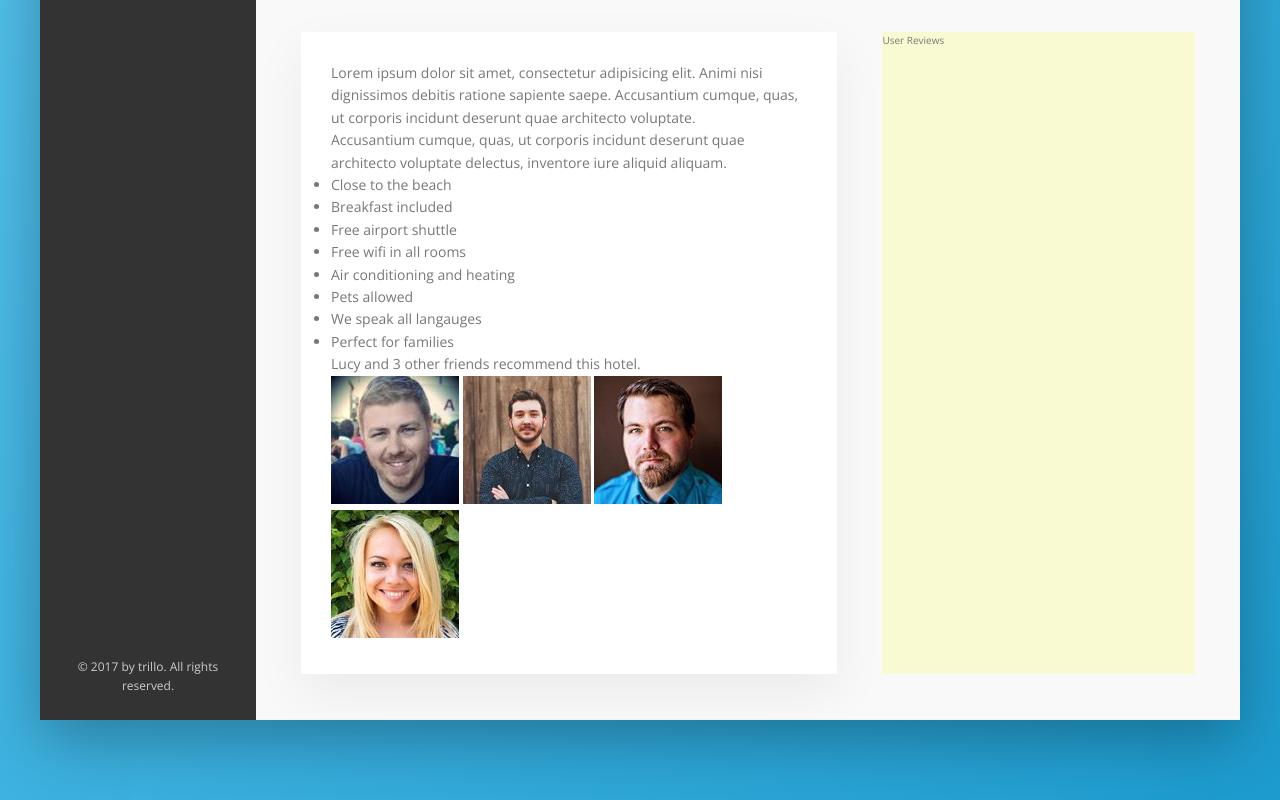
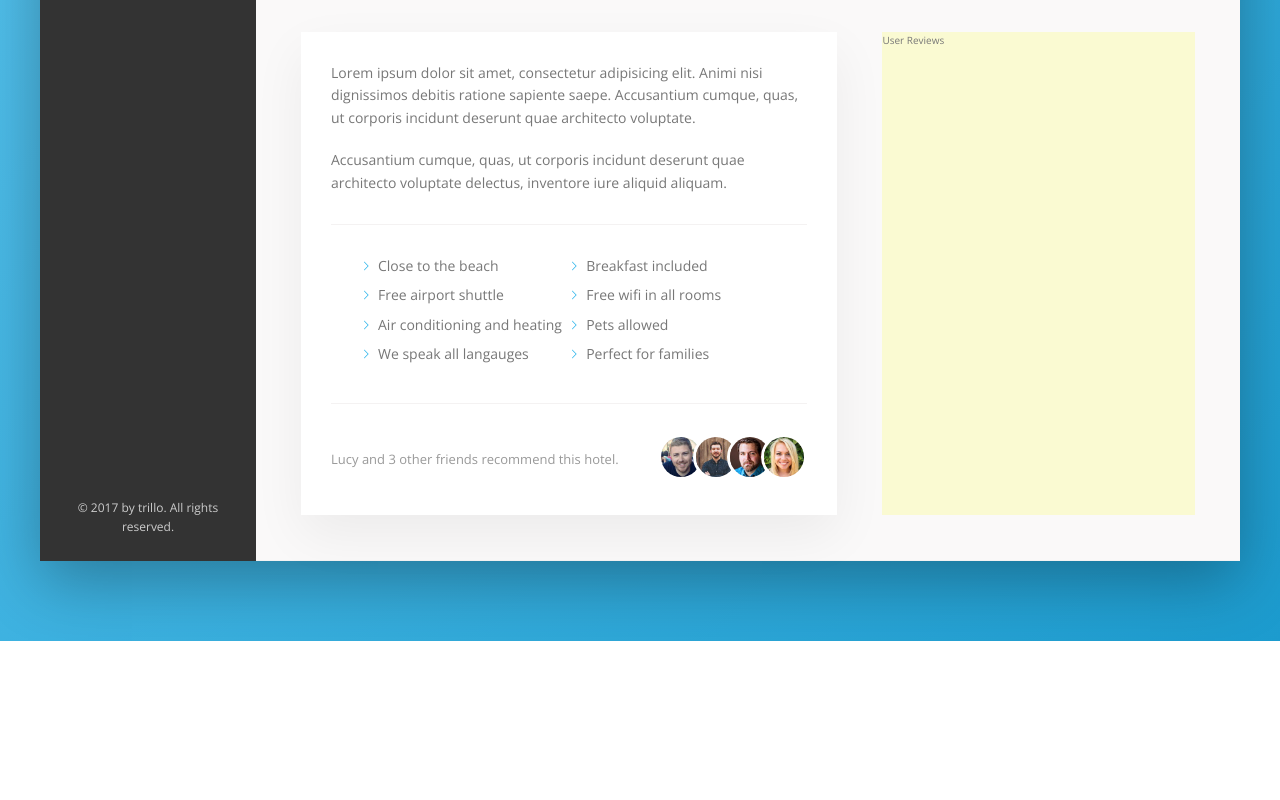
Before and after one commit to zacsolo/scss_vacation, a website: page index.html in a window 1280 px wide. Shown: the part 615-1415 px from the top of the page. After the commit the page ends 1256 px from the top, so only its background shows below. Drawn offline with nearby package versions, Linux system fonts and the light colour scheme.

Commit message:
Description Images

```diff
--- a/sass/_components.scss
+++ b/sass/_components.scss
@@ -278,4 +278,64 @@
 }
 
 /////////////////////////////////////////
-// INLINE BUTTON
+// PARAGRAPH
+p:not(:last-of-type) {
+  margin-bottom: 2rem;
+}
+
+/////////////////////////////////////////
+// LIST
+.list {
+  list-style: none;
+  margin: 3rem 0;
+  padding: 3rem;
+  border-top: var(--line);
+  border-bottom: var(--line);
+
+  display: flex;
+  flex-wrap: wrap;
+
+  &__item {
+    flex: 0 0 50%;
+    margin-bottom: 0.7rem;
+  }
+
+  &__item::before {
+    display: inline-block;
+    content: '';
+    height: 1rem;
+    width: 1rem;
+    margin-right: 0.7rem;
+
+    background-color: var(--color-primary);
+    mask-image: url(../img/chevron-thin-right.svg);
+    mask-size: cover;
+  }
+}
+
+/////////////////////////////////////////
+// RECOMMEND
+.recommend {
+  font-size: 1.3rem;
+  color: var(--color-grey-dark-3);
+  display: flex;
+  align-items: center;
+
+  &__count {
+    margin-right: auto;
+  }
+  &__friends {
+  }
+
+  &__photo {
+    box-sizing: content-box;
+    height: 4rem;
+    width: 4rem;
+    border-radius: 50%;
+    border: 3px solid white;
+
+    &:not(:last-child) {
+      margin-right: -1.5rem;
+    }
+  }
+}
```
Also changed, not shown: css/main.css, 1 other file.
